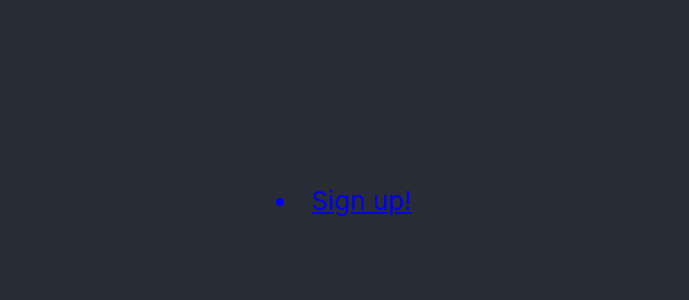
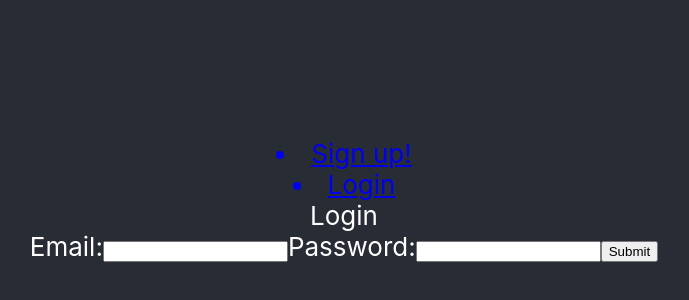
Before and after one commit to Reinoptland/evetify, a React (Create React App) app: page /login in a window 1280 px wide. Shown: the part 200-500 px from the top of the page, without its empty margins (296-985 px from the left). Built offline with nearby package versions, Linux system fonts and the light colour scheme.

Commit message:
Generalize UserForm, add LoginContainer

```diff
--- a/src/App.js
+++ b/src/App.js
@@ -2,6 +2,7 @@ import React from "react";
 import "./App.css";
 import { BrowserRouter as Router, Route, Link } from "react-router-dom";
 import Signup from "./components/Signup";
+import Login from "./components/Login";
 
 function Test() {
   return <h1>hello!</h1>;
@@ -16,10 +17,14 @@ function App() {
             <Link to="/signup">
               <li>Sign up!</li>
             </Link>
+            <Link to="/login">
+              <li>Login</li>
+            </Link>
           </nav>
 
           <Route exact path="/" component={Test} />
           <Route exact path="/signup" component={Signup} />
+          <Route exact path="/login" component={Login} />
         </Router>
       </header>
     </div>
--- /dev/null
+++ b/src/components/Login/index.js
@@ -0,0 +1,34 @@
+import React, { Component } from "react";
+import UserForm from "../UserForm";
+
+class LoginContainer extends Component {
+  state = {
+    email: "",
+    password: ""
+  };
+
+  handleChange = event => {
+    this.setState({ [event.target.name]: event.target.value });
+  };
+
+  handleSubmit = event => {
+    event.preventDefault();
+    console.log(this.state);
+    this.setState({ email: "", password: "" });
+  };
+
+  render() {
+    return (
+      <div>
+        <UserForm
+          text="Login"
+          values={this.state}
+          handleChange={this.handleChange}
+          handleSubmit={this.handleSubmit}
+        />
+      </div>
+    );
+  }
+}
+
+export default LoginContainer;
--- a/src/components/Signup/index.js
+++ b/src/components/Signup/index.js
@@ -1,5 +1,5 @@
 import React, { Component } from "react";
-import SignupForm from "./SignupForm";
+import UserForm from "../UserForm";
 import { connect } from "react-redux";
 import { signUp } from "../../actions/users";
 
@@ -24,7 +24,8 @@ class SignupFormContainer extends Component {
     return (
       <div>
         {this.props.userCreated ? <h1>Account created</h1> : null}
-        <SignupForm
+        <UserForm
+          text={"Signup"}
           handleSubmit={this.handleSubmit}
           handleChange={this.handleChange}
           values={this.state}
--- a/src/components/Signup/SignupForm.js
+++ b/src/components/UserForm/index.js
@@ -1,10 +1,10 @@
 import React, { Component } from "react";
 
-const SignupForm = props => {
+const UserForm = props => {
   // console.log(props);
   return (
     <div>
-      Signup
+      {props.text}
       <form onSubmit={props.handleSubmit}>
         <label>Email:</label>
         <input
@@ -26,4 +26,4 @@ const SignupForm = props => {
   );
 };
 
-export default SignupForm;
+export default UserForm;
```
